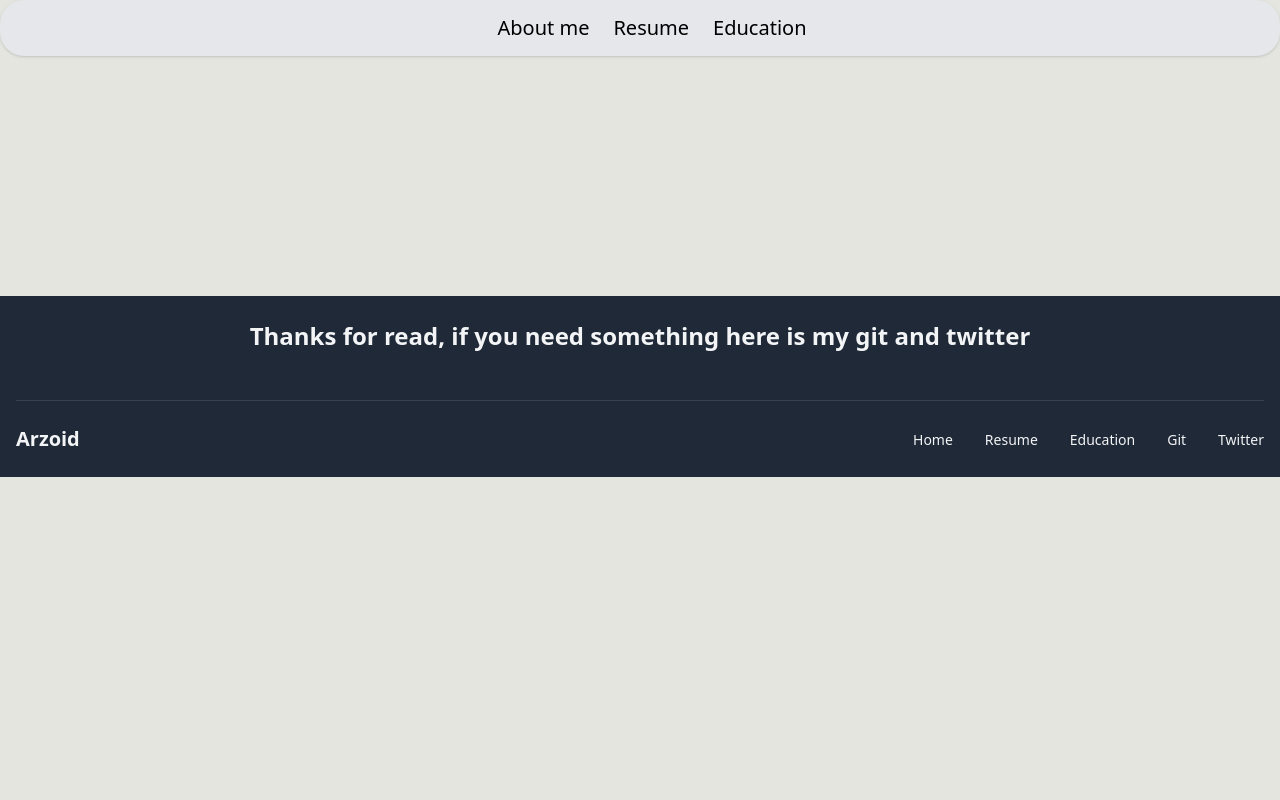
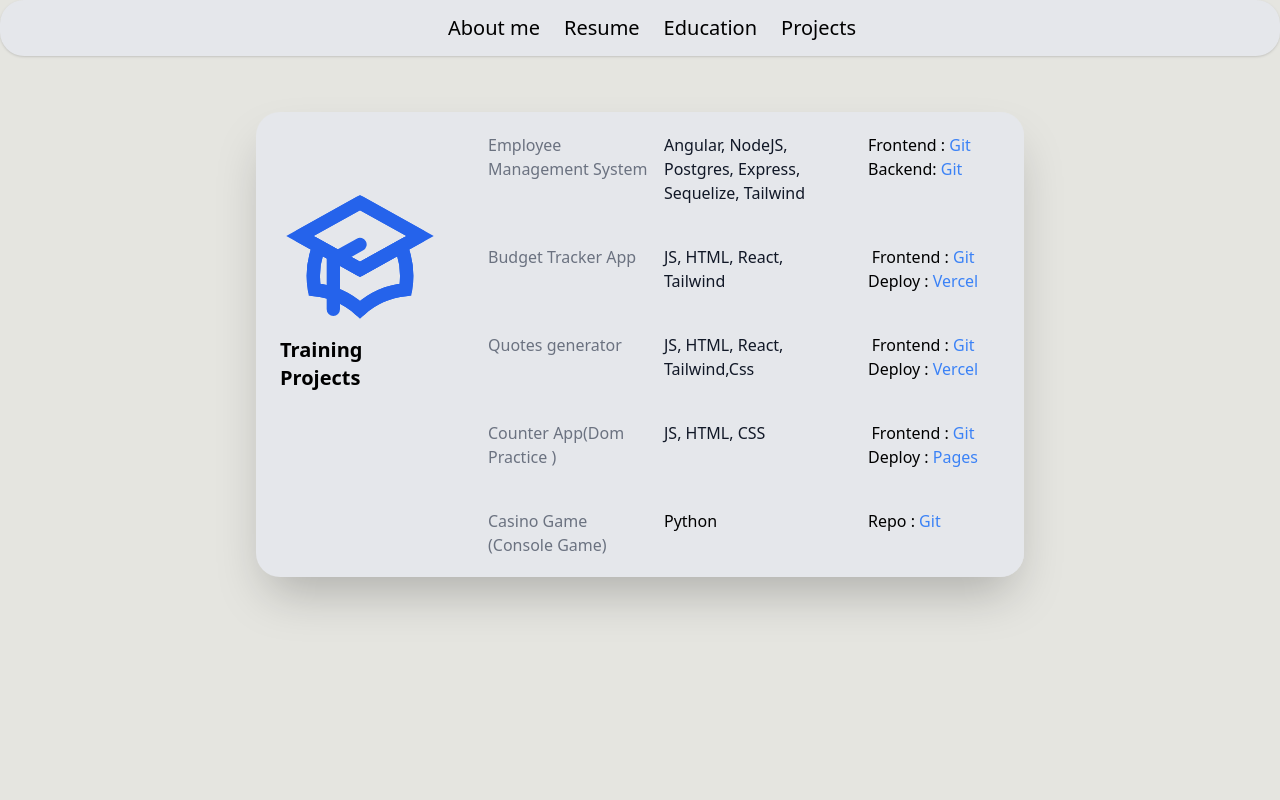
Before and after one commit to Arzoid29/New-Port, a React (Create React App) app: page /projects in a window 1280 px wide. Shown: the top 800 px of the page. Built offline with nearby package versions, Linux system fonts and the light colour scheme.

Commit message:
adding a new page called projects

```diff
--- a/src/App.js
+++ b/src/App.js
@@ -1,10 +1,10 @@
 import React from "react";
 import NavBar from "./components/Navbar";
-import Education from "./pages/education";
+import Education from "./pages/Education";
 import Footer from "./pages/Footer";
 import Home from "./pages/Home";
 import Resume from "./pages/Resume";
-
+import Projects from "./pages/Projects";
 import {
   BrowserRouter as Router,
   Switch,
@@ -27,6 +27,9 @@ export default function App() {
           <Route path="/resume" exact>
             <Resume></Resume>
           </Route>
+          <Route path="/projects" exact>
+            <Projects></Projects>
+          </Route>
 
         </Switch>
         <Footer></Footer>
--- a/src/components/Navbar.js
+++ b/src/components/Navbar.js
@@ -1,7 +1,7 @@
 
 import { Disclosure } from "@headlessui/react";
 import { MenuIcon, XIcon,} from "@heroicons/react/outline";
-import Git from "./git";
+import Git from "./Git";
 import Twitter from "./Twitter";
 import { useHistory } from "react-router-dom";
 
@@ -21,6 +21,7 @@ export default function NavBar() {
     { name: "About me", href: "/", current: false },
     { name: "Resume", href: "/resume", current: false },
     { name: "Education" , href: "/education", current: false, icon: <AcademicCapIcon className='h-10 '/>, },
+    { name: "Projects", href: "/projects", current: false },
 
   ]
   return (
--- /dev/null
+++ b/src/pages/Projects.js
@@ -0,0 +1,100 @@
+
+import { AcademicCapIcon} from '@heroicons/react/outline';
+export default function Projects() {
+  return (
+    <section id="education">
+    <div className="bg-gray-200 shadow-2xl overflow-hidden sm:rounded-3xl max-w-3xl  mx-auto  mt-14 flex ">
+       <div className="px-4 py-5 sm:px-6 sm:mt-11  ">
+          <AcademicCapIcon
+             className="rounded-full w-40 mx-auto  text-blue-600 "
+          />
+          <div className="space-x-8 flex justify-center ">
+             <p className="bg-gray-200 text-xl  hover:text-blue-600 font-semibold capitalize ">
+             Training Projects
+             </p>
+          </div>
+       </div>
+       <div className="border-t border-gray-200 ">
+          <dl>
+             <div className="px-4 py-5 sm:grid sm:grid-cols-3 sm:gap-4 sm:px-6 bg-gray-200 ">
+                <dt className="text-md font-medium text-gray-500 ">
+                   Employee Management System
+                </dt>
+
+                <dd className="mt-1 text-md text-gray-900 sm:mt-0 sm:-span-2">
+                  Angular, NodeJS, Postgres, Express, Sequelize, Tailwind
+                </dd>
+                <div className="ml-4 flex-shrink-0 bg-gray-200  ">
+                   <p className="  pl-3 ml-auto  bg-gray-200">
+                      Frontend : <a class='text-blue-500 hover:opacity-75' href='https://github.com/Arzoid29/Commets-section'>Git</a>
+                      <br/>
+                      Backend: <a class='text-blue-500 hover:opacity-75' href='https://github.com/Arzoid29/Commets-section-backend'>Git</a>
+                   </p>
+                </div>
+             </div>
+             <div className="bg-gray-200 px-4 py-5 sm:grid sm:grid-cols-3 sm:gap-4 sm:px-6">
+                <dt className="text-md font-medium text-gray-500">
+                Budget Tracker App
+                </dt>
+                <dd className="mt-1 text-md text-gray-900 sm:mt-0 sm:-span-2">
+                  JS, HTML, React, Tailwind
+                </dd>
+                <div className="ml-4 flex-shrink-0">
+                   <button className="bg-gray-200  pl-3 ml-auto">
+                   Frontend : <a class='text-blue-500 hover:opacity-75' href='https://github.com/Arzoid29/budget-tracker'>Git</a>
+                   <br/>
+                   Deploy : <a class='text-blue-500 hover:opacity-75 ' href='http://budget-tracker-gamma.vercel.app/'>Vercel</a>
+
+                   </button>
+                </div>
+             </div>
+             <div className="bg-gray-200 px-4 py-5 sm:grid sm:grid-cols-3 sm:gap-4 sm:px-6 ">
+                <dt className="text-md font-medium text-gray-500">
+                        Quotes generator
+                </dt>
+                <dd className="mt-1 text-md text-gray-900 sm:mt-0 sm:-span-2">
+                    JS, HTML, React, Tailwind,Css
+                </dd>
+                <div className="ml-4 flex-shrink-0">
+                   <button className="  pl-3 ml-auto  bg-gray-200">
+                   Frontend : <a class='text-blue-500 hover:opacity-75' href='https://github.com/Arzoid29/quotesGenerador'>Git</a>
+                   <br/>
+                   Deploy : <a class='text-blue-500 hover:opacity-75 ' href='http://quotes-generador.vercel.app/'>Vercel</a>
+                   </button>
+                </div>
+             </div>
+             <div className=" px-4 py-5 sm:grid sm:grid-cols-3 sm:gap-4 sm:px-6 bg-gray-200">
+                <dt className="text-md font-medium text-gray-500">
+                   Counter App(Dom Practice )
+                </dt>
+                <dd className="mt-1 text-md text-gray-900 sm:mt-0 sm:-span-2">
+                     JS, HTML, CSS
+                </dd>
+                <div className="ml-4 flex-shrink-0">
+                   <button className="  pl-3 ml-auto bg-gray-200">
+                   Frontend : <a class='text-blue-500 hover:opacity-75' href='https://github.com/Arzoid29/CounterDom'>Git</a>
+                   <br/>
+                   Deploy : <a class='text-blue-500 hover:opacity-75 ' href='https://arzoid29.github.io/CounterDom/'> Pages</a>
+                   </button>
+                </div>
+             </div>
+             <div className=" px-4 py-5 sm:grid sm:grid-cols-3 sm:gap-4 sm:px-6 bg-gray-200">
+                <dt className="text-md font-medium text-gray-500">
+                   Casino Game (Console Game)
+                </dt>
+                <dd className="mt-1 text-mdtext-gray-900 sm:mt-0 sm:-span-2">
+                   Python
+                </dd>
+                <div className="ml-4 flex-shrink-0">
+                   <button className="  pl-3 ml-auto  bg-gray-200">
+                   Repo : <a class='text-blue-500 hover:opacity-75' href='https://github.com/Arzoid29/Casino'>Git</a>
+                   </button>
+                </div>
+             </div>
+          </dl>
+       </div>
+
+    </div>
+    </section>
+  )
+}
```
